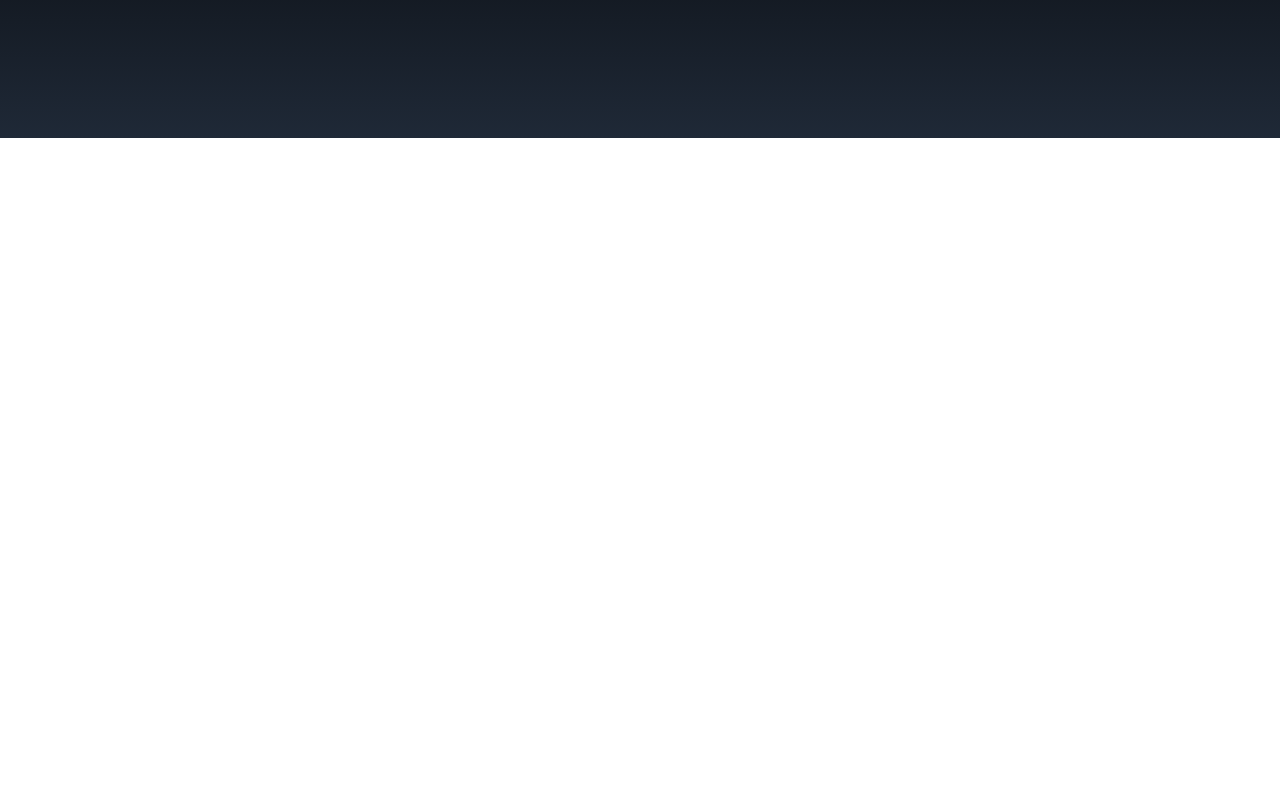
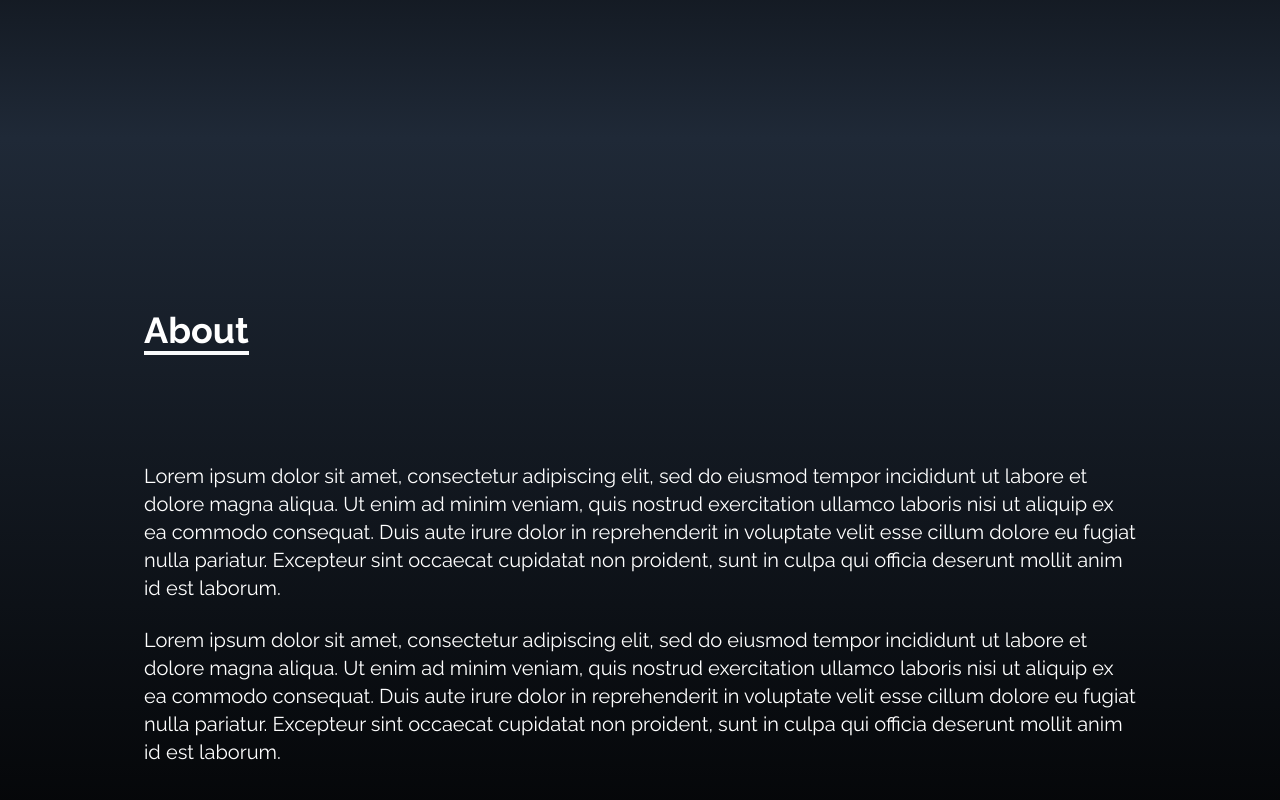
Before and after one commit to Omid-Sargazi/Portfolio-Website, a React (Create React App) app in the folder one-portfolio/: page / in a window 1280 px wide. Shown: the part 662-1462 px from the top of the page. Before the commit the page ends 800 px from the top, so only its background shows below. Built offline with nearby package versions, Linux system fonts and the light colour scheme; a web font is replaced by a local one.

Commit message:
build about section

```diff
--- a/one-portfolio/src/App.js
+++ b/one-portfolio/src/App.js
@@ -1,12 +1,16 @@
 import React from "react";
 import Navbar from "./components/Navbar";
 import Home from "./components/Home";
+import SocialLinks from "./components/SocialLinks";
+import About from "./components/About";
 
 const App = () => {
   return (
     <div className="">
       <Navbar />
       <Home />
+      <About />
+      <SocialLinks />
     </div>
   );
 };
--- /dev/null
+++ b/one-portfolio/src/components/About.js
@@ -0,0 +1,39 @@
+import React from "react";
+
+const About = () => {
+  return (
+    <div
+      name="about"
+      className=" w-full h-screen bg-gradient-to-b from-gray-800 to-black text-white"
+    >
+      <div className=" max-w-screen-lg p-4 mx-auto flex flex-col justify-center w-full h-full">
+        <div className="pb-8">
+          <p className=" text-4xl font-bold  inline border-b-4 border-gray-50">
+            About
+          </p>
+        </div>
+        <p className=" text-xl mt-20">
+          Lorem ipsum dolor sit amet, consectetur adipiscing elit, sed do
+          eiusmod tempor incididunt ut labore et dolore magna aliqua. Ut enim ad
+          minim veniam, quis nostrud exercitation ullamco laboris nisi ut
+          aliquip ex ea commodo consequat. Duis aute irure dolor in
+          reprehenderit in voluptate velit esse cillum dolore eu fugiat nulla
+          pariatur. Excepteur sint occaecat cupidatat non proident, sunt in
+          culpa qui officia deserunt mollit anim id est laborum.
+        </p>
+        <br />
+        <p className=" text-xl">
+          Lorem ipsum dolor sit amet, consectetur adipiscing elit, sed do
+          eiusmod tempor incididunt ut labore et dolore magna aliqua. Ut enim ad
+          minim veniam, quis nostrud exercitation ullamco laboris nisi ut
+          aliquip ex ea commodo consequat. Duis aute irure dolor in
+          reprehenderit in voluptate velit esse cillum dolore eu fugiat nulla
+          pariatur. Excepteur sint occaecat cupidatat non proident, sunt in
+          culpa qui officia deserunt mollit anim id est laborum.
+        </p>
+      </div>
+    </div>
+  );
+};
+
+export default About;
--- a/one-portfolio/src/components/SocialLinks.js
+++ b/one-portfolio/src/components/SocialLinks.js
@@ -59,7 +59,8 @@
             <a
               href={href}
               download={download}
-              target="blank"
+              target="_blank"
+              rel="noreferrer"
               className=" flex justify-between  w-full text-white"
             >
               {child}
```
